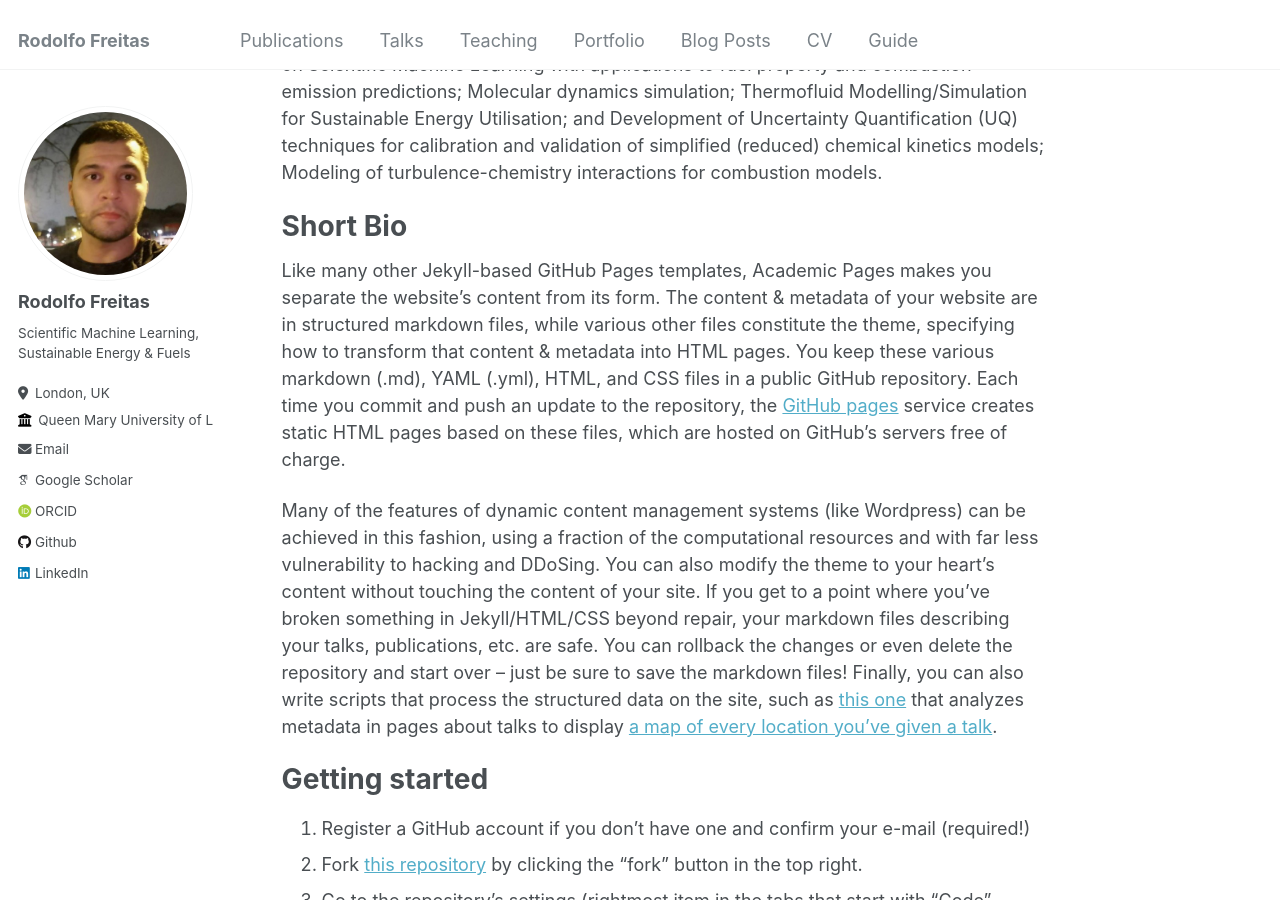
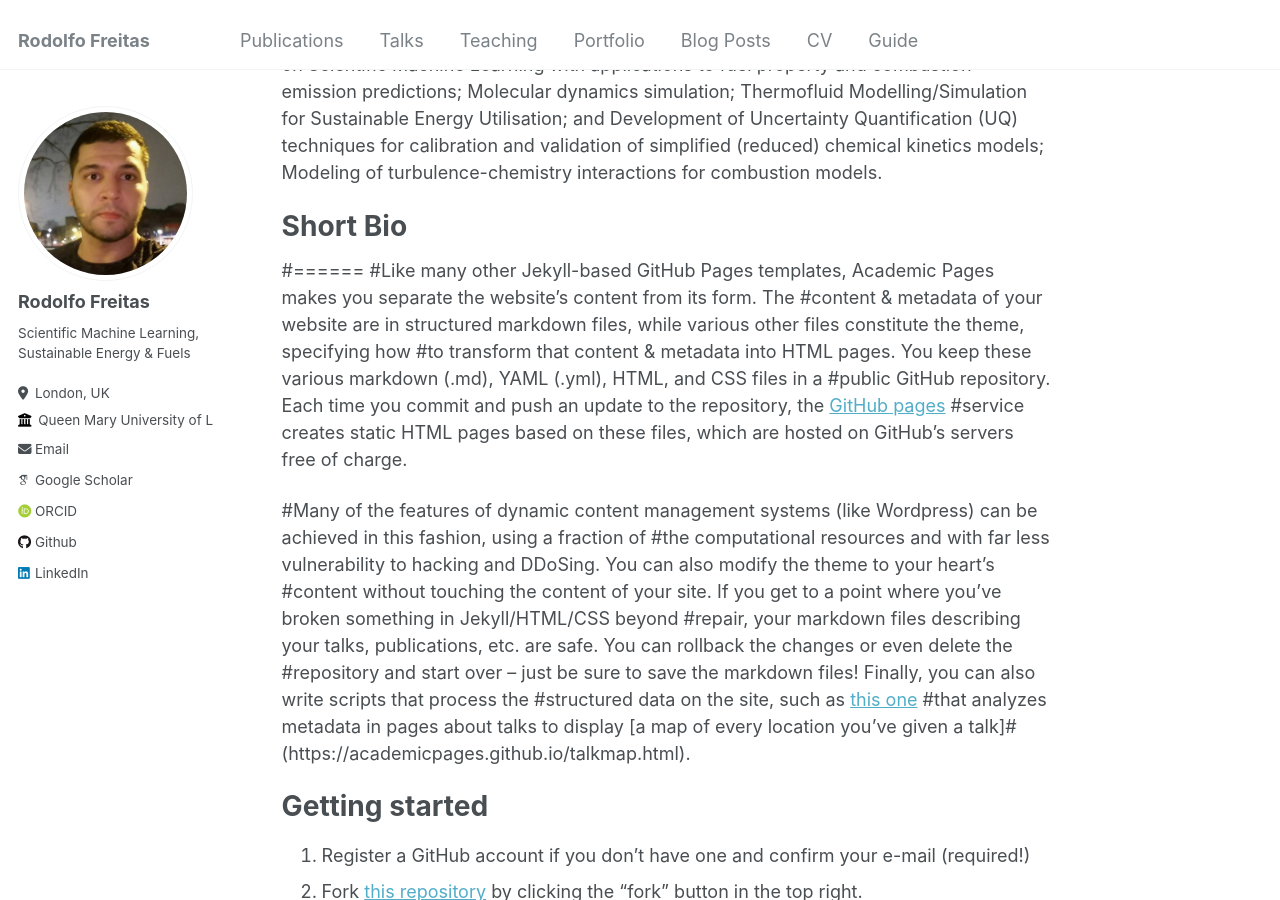
Before and after one commit to RodolfosmFreitas/RodolfosmFreitas.github.io, a Jekyll site: the page built from _pages/about.md, in a window 1280 px wide and 900 px high, scrolled down 232 px. Built offline with Jekyll 4.4.1, drawn with Linux system fonts in a browser that asks for light colours; some web fonts are replaced; some of the changed text lies outside the part shown.

Commit message:
Update about.md

```diff
--- a/_pages/about.md
+++ b/_pages/about.md
@@ -9,11 +9,12 @@ redirect_from:
 
 I am a Postdoctoral Research Associate in Synthetic Fuel Utilisation at the [Queen Mary University of London](https://www.qmul.ac.uk/). Before this, I held the ["IF@ULB" Postdoctoral Fellowship](https://if-at-ulb.ulb.be/), co-funded by the Université libre de Bruxelles and the European Commission within the framework of [MARIE SKLODOWSKA-CURIE actions (H2020)](https://marie-sklodowska-curie-actions.ec.europa.eu/). I obtained my PhD in Mechanical Engineering from the [Federal University of Rio de Janeiro](https://www.mecanica.ufrj.br). My research interest is focused on Scientific Machine Learning with applications to fuel property and combustion emission predictions; Molecular dynamics simulation; Thermofluid Modelling/Simulation for Sustainable Energy Utilisation; and Development of Uncertainty Quantification (UQ) techniques for calibration and validation of simplified (reduced) chemical kinetics models; Modeling of turbulence-chemistry interactions for combustion models.
 
-Short Bio
-======
-Like many other Jekyll-based GitHub Pages templates, Academic Pages makes you separate the website's content from its form. The content & metadata of your website are in structured markdown files, while various other files constitute the theme, specifying how to transform that content & metadata into HTML pages. You keep these various markdown (.md), YAML (.yml), HTML, and CSS files in a public GitHub repository. Each time you commit and push an update to the repository, the [GitHub pages](https://pages.github.com/) service creates static HTML pages based on these files, which are hosted on GitHub's servers free of charge.
 
-Many of the features of dynamic content management systems (like Wordpress) can be achieved in this fashion, using a fraction of the computational resources and with far less vulnerability to hacking and DDoSing. You can also modify the theme to your heart's content without touching the content of your site. If you get to a point where you've broken something in Jekyll/HTML/CSS beyond repair, your markdown files describing your talks, publications, etc. are safe. You can rollback the changes or even delete the repository and start over -- just be sure to save the markdown files! Finally, you can also write scripts that process the structured data on the site, such as [this one](https://github.com/academicpages/academicpages.github.io/blob/master/talkmap.ipynb) that analyzes metadata in pages about talks to display [a map of every location you've given a talk](https://academicpages.github.io/talkmap.html).
+# Short Bio
+#======
+#Like many other Jekyll-based GitHub Pages templates, Academic Pages makes you separate the website's content from its form. The #content & metadata of your website are in structured markdown files, while various other files constitute the theme, specifying how #to transform that content & metadata into HTML pages. You keep these various markdown (.md), YAML (.yml), HTML, and CSS files in a #public GitHub repository. Each time you commit and push an update to the repository, the [GitHub pages](https://pages.github.com/) #service creates static HTML pages based on these files, which are hosted on GitHub's servers free of charge.
+
+#Many of the features of dynamic content management systems (like Wordpress) can be achieved in this fashion, using a fraction of #the computational resources and with far less vulnerability to hacking and DDoSing. You can also modify the theme to your heart's #content without touching the content of your site. If you get to a point where you've broken something in Jekyll/HTML/CSS beyond #repair, your markdown files describing your talks, publications, etc. are safe. You can rollback the changes or even delete the #repository and start over -- just be sure to save the markdown files! Finally, you can also write scripts that process the #structured data on the site, such as [this one](https://github.com/academicpages/academicpages.github.io/blob/master/talkmap.ipynb) #that analyzes metadata in pages about talks to display [a map of every location you've given a talk]#(https://academicpages.github.io/talkmap.html).
 
 Getting started
 ======
@@ -47,3 +48,4 @@ Example: editing a markdown file for a talk
 For more info
 ------
 More info about configuring Academic Pages can be found in [the guide](https://academicpages.github.io/markdown/). The [guides for the Minimal Mistakes theme](https://mmistakes.github.io/minimal-mistakes/docs/configuration/) (which this theme was forked from) might also be helpful.
+\\
```
